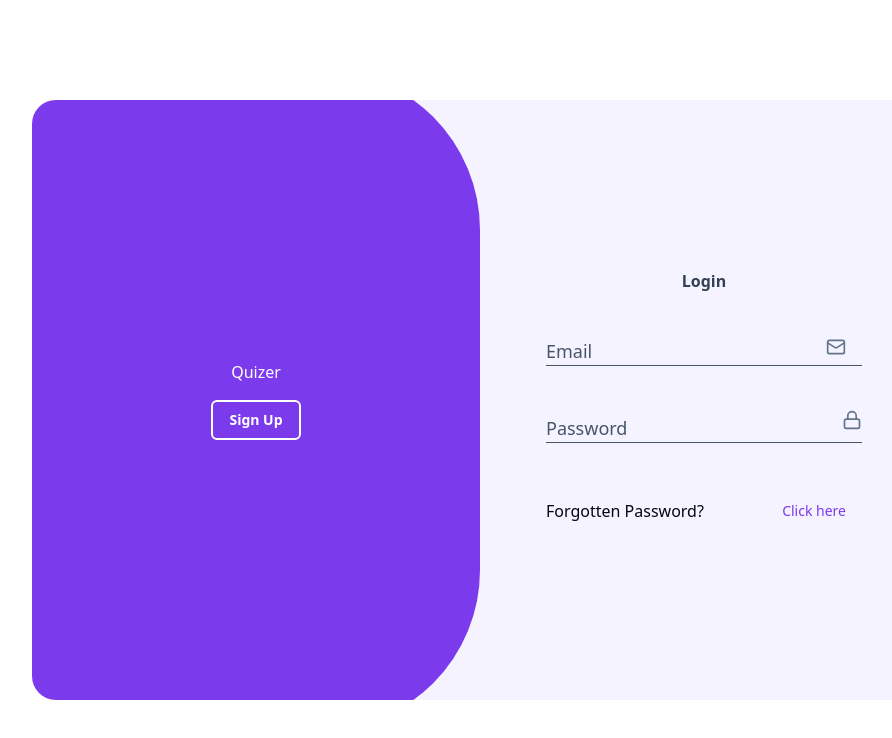
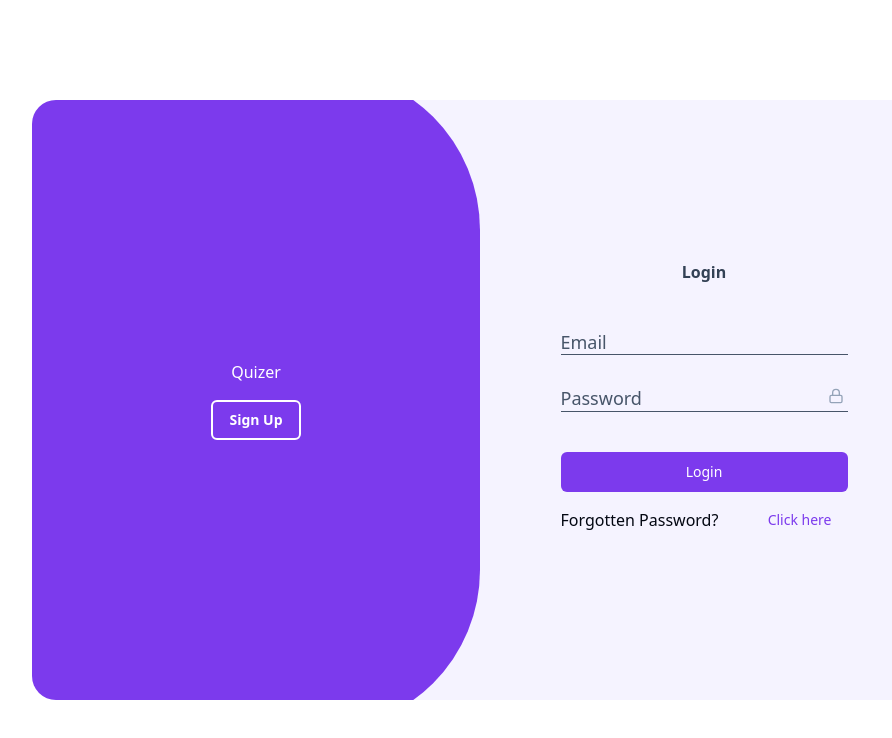
Before and after one commit to BashBuilder/quizer-cbt, a Next.js app: page /auth in a window 1280 px wide. Both pictures are taken after a click on the button "Sign In". Shown: the top 738 px of the page, without its empty margins (160-1052 px from the left). Built offline with nearby package versions, Linux system fonts and the light colour scheme.

Commit message:
Add Prettier and Tailwind CSS plugin for code formatting

```diff
--- a/package.json
+++ b/package.json
@@ -32,6 +32,8 @@
     "eslint": "^9",
     "eslint-config-next": "15.1.6",
     "postcss": "^8",
+    "prettier": "^3.4.2",
+    "prettier-plugin-tailwindcss": "^0.6.11",
     "tailwindcss": "^3.4.1",
     "typescript": "^5"
   }
--- a/src/app/(auth)/auth/login.tsx
+++ b/src/app/(auth)/auth/login.tsx
@@ -3,12 +3,10 @@
 import { zodResolver } from "@hookform/resolvers/zod";
 import { SubmitHandler, useForm } from "react-hook-form";
 import { z } from "zod";
-import { Lock, Mail, Unlock } from "lucide-react";
-// import { useAuthContext } from "../hooks/authContext";
+import { Loader2, Lock, Mail, Unlock } from "lucide-react";
 import { useState } from "react";
-// import { auth } from "@/utils/config";
-// import { sendPasswordResetEmail } from "firebase/auth";
 import { Button } from "@/components/ui/button";
+// import { toast } from "sonner";
 
 interface LoginProps {
   isLogin: boolean;
@@ -37,37 +35,40 @@ export default function LoginUser({ isLogin }: LoginProps) {
   const {
     register,
     handleSubmit,
-    formState: { errors },
+    formState: { errors, isSubmitting },
   } = useForm<LoginSchemaType>({ resolver: zodResolver(loginSchema) });
 
   const handleForgottenEmailChange = (
-    event: React.ChangeEvent<HTMLInputElement>
+    event: React.ChangeEvent<HTMLInputElement>,
   ) => {
     setForgottenEmail((prev) => ({ ...prev, email: event.target.value }));
   };
 
   // const sendResetLink = async () => {
   //   try {
+  //     const emailSchema = z.string().email();
+  //     emailSchema.parse(forgottenEmail.email);
+
   //     setForgottenEmail((prev) => ({ ...prev, loading: true, error: "" }));
-  //     await sendPasswordResetEmail(auth, forgottenEmail.email);
-  //     alert(`A Reset Password link has been sent to ${forgottenEmail}`);
+  //     // await sendPasswordResetEmail(auth, forgottenEmail.email);
+  //     toast.success(`A Reset Password link has been sent to ${forgottenEmail}`);
   //     setIsPasswordForgotten(false);
   //   } catch (error) {
-  //     // @ts-expect-error "invalid error type"
-  //     const message = error.message;
-  //     if (message.includes("network")) {
-  //       setForgottenEmail((prev) => ({ ...prev, error: "Check your network" }));
-  //     } else if (message.includes("invalid")) {
-  //       setForgottenEmail((prev) => ({ ...prev, error: "Invalid Email" }));
-  //     } else {
-  //       setForgottenEmail((prev) => ({ ...prev, error: message }));
-  //     }
+  //     const message = (error as Error).message;
+  //     console.log(message);
+  //     // if (message.includes("network")) {
+  //     //   setForgottenEmail((prev) => ({ ...prev, error: "Check your network" }));
+  //     // } else if (message.includes("invalid")) {
+  //     //   setForgottenEmail((prev) => ({ ...prev, error: "Invalid Email" }));
+  //     // } else {
+  //     //   setForgottenEmail((prev) => ({ ...prev, error: message }));
+  //     // }
   //   } finally {
   //     setForgottenEmail((prev) => ({ ...prev, loading: false }));
   //   }
   // };
 
-  const loginUser: SubmitHandler<LoginSchemaType> = async (data) => {
+  const login: SubmitHandler<LoginSchemaType> = async (data) => {
     try {
       console.log(data);
       // const { email, password } = data;
@@ -78,24 +79,20 @@ export default function LoginUser({ isLogin }: LoginProps) {
   };
 
   return (
-    <form
-      className={` relative flex flex-col items-center overflow-hidden px-4 pt-20 transition-all duration-500  ease-in-out sm:px-0 md:justify-center md:pt-0 xl:px-16  ${
-        isLogin
-          ? " delay-500"
-          : " pointer-events-none z-[1] opacity-0 delay-100 "
+    <section
+      className={`relative flex flex-col items-center overflow-hidden px-4 pt-20 transition-all duration-500 ease-in-out sm:px-0 md:justify-center md:pt-0 xl:px-16 ${
+        isLogin ? "delay-500" : "pointer-events-none z-[1] opacity-0 delay-100"
       } `}
-      onSubmit={handleSubmit(loginUser)}
     >
       {!isPasswordForgotten ? (
-        <div>
-          <h2 className=" pb-2 text-center font-bold text-slate-700">Login</h2>
+        <form onSubmit={handleSubmit(login)}>
+          <h2 className="pb-2 text-center font-bold text-slate-700">Login</h2>
           {/* Email / Username container */}
-
-          <div className="relative mb-8 mt-5  ">
+          <div className="relative mb-6 mt-5">
             <input
-              className={`peer mt-2 w-full border-b-[.015rem] border-b-primary bg-transparent pb-1 pl-2 pr-12 pt-2 text-lg leading-[1] text-[--slate-800]  outline-none placeholder:text-transparent ${
+              className={`peer mt-2 w-full border-b-[.015rem] border-b-primary bg-transparent pb-1 pl-2 pr-12 pt-2 leading-[1] text-[--slate-800] outline-none placeholder:text-transparent ${
                 errors.email
-                  ? "placeholder-shown:border-b-red-500 focus:border-b-red-500 "
+                  ? "placeholder-shown:border-b-red-500 focus:border-b-red-500"
                   : "placeholder-shown:border-b-slate-600 focus:border-b-primary"
               } `}
               type="text"
@@ -103,66 +100,67 @@ export default function LoginUser({ isLogin }: LoginProps) {
               placeholder="Email"
               {...register("email")}
             />
-            <Mail
-              className="absolute right-4 top-4 text-primary transition-all duration-200 peer-placeholder-shown:text-slate-500  peer-focus:text-primary  "
-              size={20}
-            />
             <label
-              className=" absolute -top-2 left-0 text-sm text-primary transition-all duration-200 ease-linear  peer-placeholder-shown:top-4 peer-placeholder-shown:text-lg peer-placeholder-shown:text-slate-600  peer-focus:-top-2 peer-focus:text-sm peer-focus:text-primary"
+              className="absolute -top-2 left-0 text-sm text-primary transition-all duration-200 ease-linear peer-placeholder-shown:top-4 peer-placeholder-shown:text-lg peer-placeholder-shown:text-slate-600 peer-focus:-top-2 peer-focus:text-sm peer-focus:text-primary"
               htmlFor="loginEmail"
             >
               Email
             </label>
             {errors.email && (
-              <p className="absolute text-red-500">{errors.email.message}</p>
+              <p className="text-xs text-red-500">{errors.email.message}</p>
             )}
           </div>
           {/* password container */}
 
-          <div className="relative mb-10 ">
+          <div className="relative mb-10">
             <input
-              className={`peer mt-2 w-full border-b-[.015rem] border-b-primary bg-transparent pb-1 pl-2 pr-12 pt-2 text-lg leading-[1] text-[--slate-800]  outline-none placeholder:text-transparent ${
+              className={`peer w-full border-b-[.015rem] border-b-primary bg-transparent pl-2 pr-12 pt-2 text-slate-800 outline-none placeholder:text-transparent ${
                 errors.password
-                  ? "placeholder-shown:border-b-red-500 focus:border-b-red-500 "
+                  ? "placeholder-shown:border-b-red-500 focus:border-b-red-500"
                   : "placeholder-shown:border-b-slate-600 focus:border-b-primary"
               } `}
               type={isPasswordShown ? "text" : "password"}
-              placeholder="Password"
+              placeholder=""
               id="loginPassword"
               {...register("password")}
             />
             {isPasswordShown ? (
               <button
                 type="button"
-                className="absolute right-0 top-3  text-primary  transition-all  duration-200 hover:shadow-none peer-placeholder-shown:text-slate-500 peer-focus:text-primary "
+                className="absolute right-1 top-1/2 -translate-y-1/2 text-primary peer-placeholder-shown:text-slate-400 peer-focus:text-primary"
                 onClick={() => setIsPasswordShown((prev) => !prev)}
               >
-                <Unlock size={20} />
+                <Unlock size={14} />
               </button>
             ) : (
               <button
                 type="button"
-                className="absolute right-0 top-3  text-primary  transition-all  duration-200 hover:shadow-none peer-placeholder-shown:text-slate-500 peer-focus:text-primary "
+                className="absolute right-1 top-1/2 -translate-y-1/2 text-primary peer-placeholder-shown:text-slate-400 peer-focus:text-primary"
                 onClick={() => setIsPasswordShown((prev) => !prev)}
               >
-                <Lock size={20} />
+                <Lock size={16} />
               </button>
             )}
             <label
               htmlFor="loginPassword"
-              className=" absolute -top-2 left-0 text-sm text-primary transition-all duration-200 ease-linear  peer-placeholder-shown:top-4 peer-placeholder-shown:text-lg peer-placeholder-shown:text-slate-600  peer-focus:-top-2 peer-focus:text-sm peer-focus:text-primary"
+              className="absolute bottom-8 left-0 text-sm text-primary transition-all duration-200 peer-placeholder-shown:bottom-0 peer-placeholder-shown:text-lg peer-placeholder-shown:text-slate-600 peer-focus:bottom-8 peer-focus:text-sm peer-focus:text-primary"
             >
               Password
             </label>
             {errors.password && (
-              <p className="absolute text-red-500">{errors.password.message}</p>
+              <p className="absolute text-xs text-red-500">
+                {errors.password.message}
+              </p>
             )}
           </div>
           {/* {error && <p className="text-red-500"> {error} </p>} */}
           <div className="mt-4 flex items-center justify-center">
-            {/* <button className="bg-primary text-white" disabled={loading}>
-              {loading ? <Loader2 className="animate-spin" /> : "Login"}
-            </button> */}
+            <Button
+              className="w-full bg-primary text-white"
+              disabled={isSubmitting}
+            >
+              {isSubmitting ? <Loader2 className="animate-spin" /> : "Login"}
+            </Button>
           </div>
           <div className="mt-2 flex items-center justify-between">
             <p>Forgotten Password?</p>
@@ -175,18 +173,18 @@ export default function LoginUser({ isLogin }: LoginProps) {
               Click here
             </Button>
           </div>
-        </div>
+        </form>
       ) : (
-        <div className="flex max-w-[23rem] flex-col ">
-          <h2 className=" pb-2 text-center font-semibold text-slate-700">
+        <div className="flex max-w-[23rem] flex-col">
+          <h2 className="pb-2 text-center font-semibold text-slate-700">
             Enter Your Email Address
           </h2>
 
-          <div className="relative mb-8 mt-5 ">
+          <div className="relative mb-8 mt-5">
             <input
-              className={`peer mt-2 w-full border-b-[.015rem] border-b-primary bg-transparent pb-1 pl-2 pr-12 pt-2 text-lg leading-[1] text-[--slate-800]  outline-none placeholder:text-transparent ${
+              className={`peer mt-2 w-full border-b-[.015rem] border-b-primary bg-transparent pb-1 pl-2 pr-12 pt-2 text-lg leading-[1] text-[--slate-800] outline-none placeholder:text-transparent ${
                 errors.email
-                  ? "placeholder-shown:border-b-red-500 focus:border-b-red-500 "
+                  ? "placeholder-shown:border-b-red-500 focus:border-b-red-500"
                   : "placeholder-shown:border-b-slate-600 focus:border-b-primary"
               } `}
               type="text"
@@ -196,11 +194,11 @@ export default function LoginUser({ isLogin }: LoginProps) {
               onChange={(event) => handleForgottenEmailChange(event)}
             />
             <Mail
-              className="absolute right-4 top-4 text-primary transition-all duration-200 peer-placeholder-shown:text-slate-500  peer-focus:text-primary  "
+              className="absolute right-4 top-4 text-primary transition-all duration-200 peer-placeholder-shown:text-slate-500 peer-focus:text-primary"
               size={20}
             />
             <label
-              className=" absolute -top-2 left-0 text-sm text-primary transition-all duration-200 ease-linear  peer-placeholder-shown:top-4 peer-placeholder-shown:text-lg peer-placeholder-shown:text-slate-600  peer-focus:-top-2 peer-focus:text-sm peer-focus:text-primary"
+              className="absolute -top-2 left-0 text-sm text-primary transition-all duration-200 ease-linear peer-placeholder-shown:top-4 peer-placeholder-shown:text-lg peer-placeholder-shown:text-slate-600 peer-focus:-top-2 peer-focus:text-sm peer-focus:text-primary"
               htmlFor="loginEmail"
             >
               Email
@@ -209,14 +207,18 @@ export default function LoginUser({ isLogin }: LoginProps) {
           {forgottenEmail.error && (
             <p className="text-center text-red-500"> {forgottenEmail.error} </p>
           )}
-          {/* <Button type="button" onClick={sendResetLink} className="mt-4">
+          <Button
+            type="button"
+            // onClick={sendResetLink}
+            className="mt-4"
+          >
             {forgottenEmail.loading ? (
               <Loader2 className="animate-spin" />
             ) : (
               "Send Reset Link"
             )}
-          </Button> */}
-          <div className="mt-8 flex items-center justify-between ">
+          </Button>
+          <div className="mt-8 flex items-center justify-between">
             <p>Remember Your password?</p>
             <Button
               variant="link"
@@ -229,6 +231,6 @@ export default function LoginUser({ isLogin }: LoginProps) {
           </div>
         </div>
       )}
-    </form>
+    </section>
   );
 }
```
Also changed, not shown: 2 other files (tests, documents, lock files or other folders).
